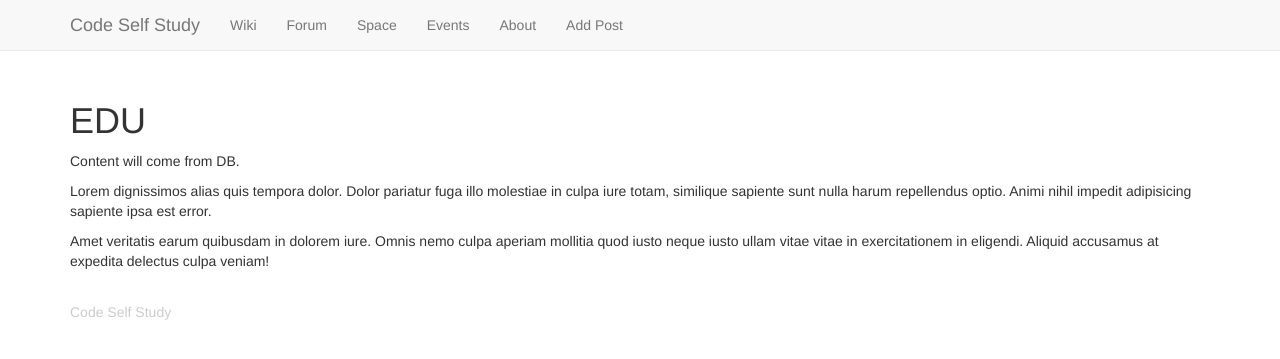
After one commit to codeselfstudy/codeselfstudy_flask, a Flask app: page /edu/ in a window 1280 px wide. The commit adds this page. Shown: the top 359 px of the page. Run offline with Flask 2, Linux system fonts and the light colour scheme; parts of the project's set-up code (start-up, migrations or seed data) failed here and were passed over; some libraries are stand-ins or nearby versions.

Commit message:
Add new pages, update license regarding text content of pages, update forum layout.

```diff
--- a/app/codeselfstudy/templates/includes/navbar.html
+++ b/app/codeselfstudy/templates/includes/navbar.html
@@ -13,6 +13,8 @@
             <ul class="nav navbar-nav">
                 <li><a href="/wiki/Main_Page">Wiki</a></li>
                 <li><a href="/forum/">Forum</a></li>
+                <li><a href="/edu/">Space</a></li>
+                <li><a href="/events/">Events</a></li>
                 <li><a href="/about/">About</a></li>
                 <li><a href="/forum/add-post">Add Post</a></li>
             </ul>
--- /dev/null
+++ b/app/codeselfstudy/templates/pages/edu.html
@@ -0,0 +1,14 @@
+{% extends 'layouts/base.html' %}
+
+{% block content %}
+    <section class="container">
+        <div class="row">
+            <div class="col-lg-12">
+                <h1>EDU</h1>
+                <p>Content will come from DB.</p>
+                <p>Lorem dignissimos alias quis tempora dolor. Dolor pariatur fuga illo molestiae in culpa iure totam, similique sapiente sunt nulla harum repellendus optio. Animi nihil impedit adipisicing sapiente ipsa est error.</p>
+                <p>Amet veritatis earum quibusdam in dolorem iure. Omnis nemo culpa aperiam mollitia quod iusto neque iusto ullam vitae vitae in exercitationem in eligendi. Aliquid accusamus at expedita delectus culpa veniam!</p>
+            </div>
+        </div>
+    </section>
+{% endblock %}
--- a/app/codeselfstudy/views/forum.py
+++ b/app/codeselfstudy/views/forum.py
@@ -1,6 +1,7 @@
 from flask import Blueprint, render_template, redirect, url_for, flash
 from ..forms import PostForm
 from ..models.posts import Post
+from random import randint
 
 forum_bp = Blueprint('forum', __name__, url_prefix='/forum')
 
@@ -13,6 +14,7 @@ def forum_index():
     data = {}
     data['title'] = 'Code Self Study Forum'
     data['posts'] = posts
+
     return render_template('forum/index.html', data=data)
 
 @forum_bp.route('/add-post', methods=['GET', 'POST'])
--- a/app/codeselfstudy/views/pages.py
+++ b/app/codeselfstudy/views/pages.py
@@ -11,7 +11,7 @@ def index():
     data = {}
     data['title'] = 'Code Self Study'
     data['leader_text'] = '''Elit recusandae modi vitae voluptatum nam praesentium, placeat blanditiis est aperiam eligendi ea odio deserunt! Veritatis placeat nesciunt voluptate natus cum, consequatur praesentium praesentium est maxime earum dolorem? Excepturi laborum.'''
-    return render_template('index.html', data=data)
+    return render_template('pages/index.html', data=data)
 
 @pages_bp.route('/forum/')
 def forum_index():
@@ -28,7 +28,21 @@ def about():
     """Generates the about page."""
     data = {}
     data['title'] = 'About CodeSelfStudy.com'
-    return render_template('about.html', data=data)
+    return render_template('pages/about.html', data=data)
+
+@pages_bp.route('/edu/')
+def edu():
+    """Generates the /edu/ page."""\
+    # TODO: get the content from the database
+    data = {'title': 'Edu'}
+    return render_template('pages/edu.html', data=data)
+
+@pages_bp.route('/events/')
+def events():
+    """Generates the /edu/ page.""" \
+        # TODO: get the content from the database
+    data = {'title': 'Events'}
+    return render_template('pages/events.html', data=data)
 
 @pages_bp.route('/add-post', methods=['GET', 'POST'])
 def add_post():
```
Also changed, not shown: app/codeselfstudy/templates/forum/index.html (+34 -6 lines), app/codeselfstudy/templates/pages/events.html (added, +14 -0 lines), app/codeselfstudy/templates/pages/about.html (renamed from app/codeselfstudy/templates/about.html), app/codeselfstudy/templates/pages/index.html (renamed from app/codeselfstudy/templates/index.html), 2 other files.
